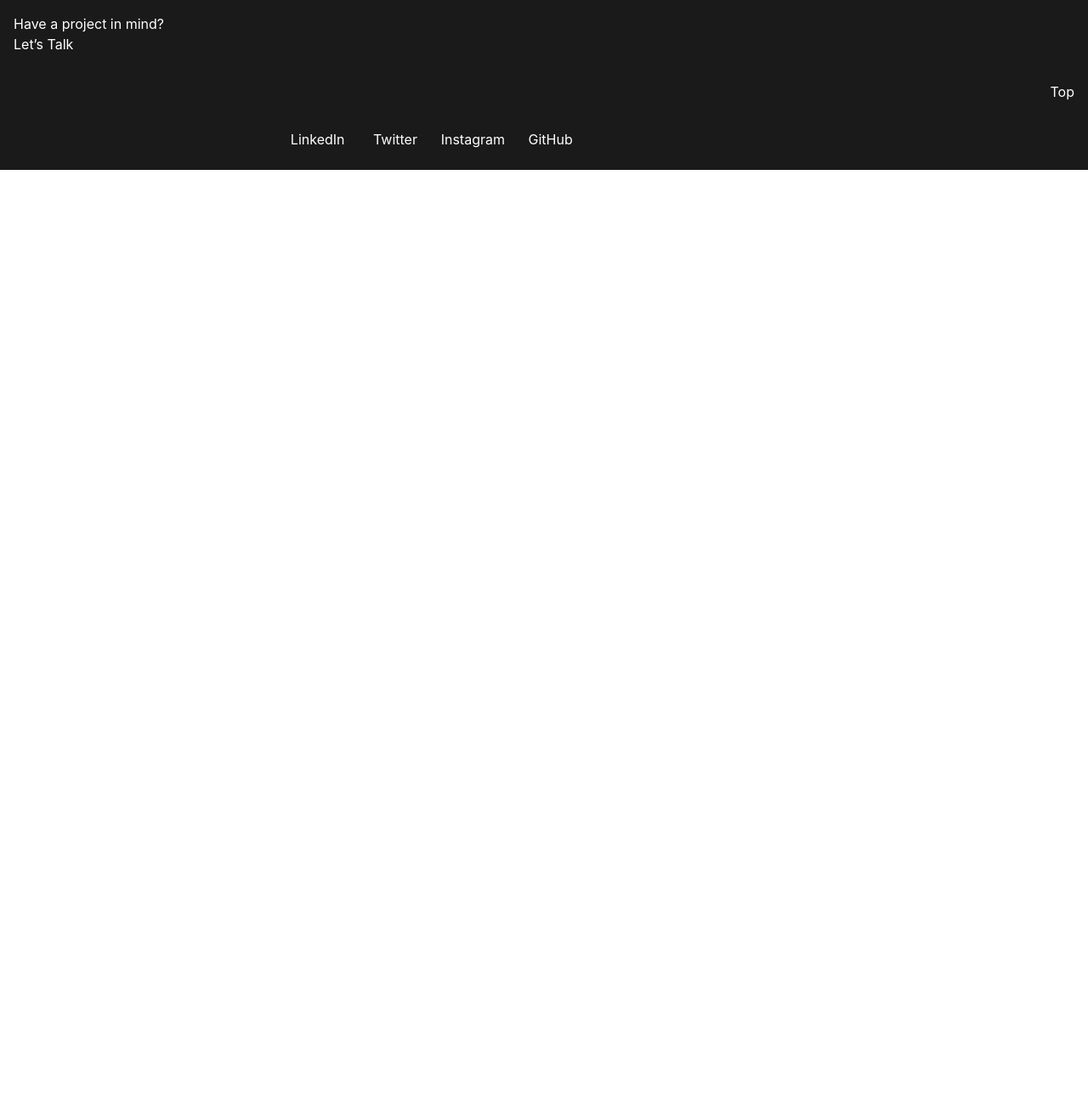
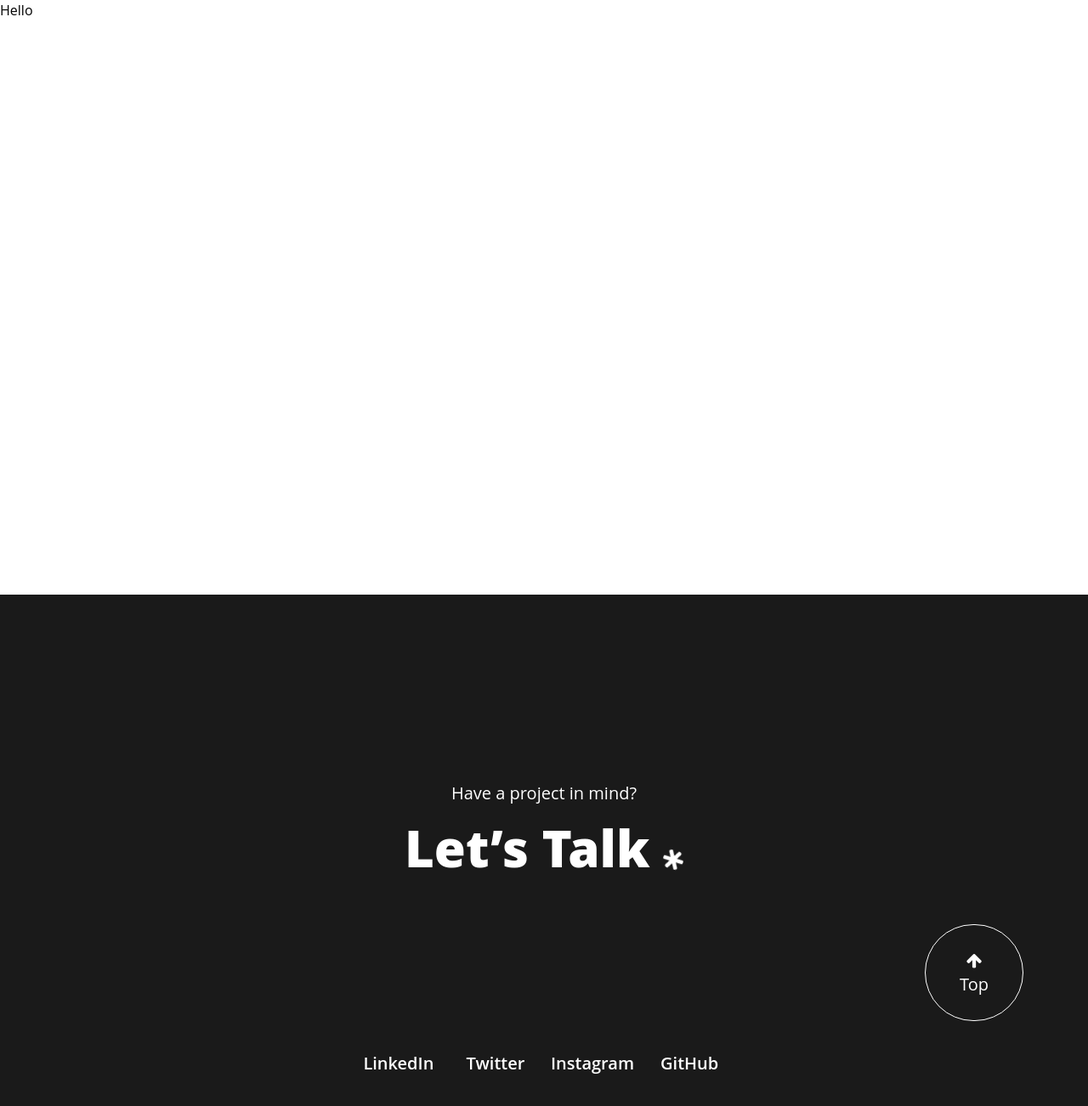
Before and after one commit to EseAlli/ese-dev, a React (Create React App) app: page / in a window 1280 px wide. Shown: the top 1302 px of the page at 85% size. Before the commit the page ends 800 px from the top, so only its background shows below. Built offline with nearby package versions, Linux system fonts and the light colour scheme.

Commit message:
added font awesome, footer first draft

```diff
--- a/package.json
+++ b/package.json
@@ -3,9 +3,14 @@
   "version": "0.1.0",
   "private": true,
   "dependencies": {
+    "@fortawesome/fontawesome-svg-core": "^6.1.1",
+    "@fortawesome/free-regular-svg-icons": "^6.1.1",
+    "@fortawesome/free-solid-svg-icons": "^6.1.1",
+    "@fortawesome/react-fontawesome": "^0.1.18",
     "@testing-library/jest-dom": "^5.16.4",
     "@testing-library/react": "^13.2.0",
     "@testing-library/user-event": "^13.5.0",
+    "font-awesome": "^4.7.0",
     "node-sass": "^7.0.1",
     "react": "^18.1.0",
     "react-dom": "^18.1.0",
--- a/public/index.html
+++ b/public/index.html
@@ -25,6 +25,7 @@
       Learn how to configure a non-root public URL by running `npm run build`.
     -->
     <title>React App</title>
+    <script src="https://kit.fontawesome.com/5dfe7be28b.js" crossorigin="anonymous"></script>
   </head>
   <body>
     <noscript>You need to enable JavaScript to run this app.</noscript>
--- a/src/App.js
+++ b/src/App.js
@@ -1,9 +1,12 @@
 import '../src/styles/index.scss';
-import Footer from './Components/Footer'
+import 'font-awesome/css/font-awesome.min.css';
+import Footer from './components/Footer';
+import Nav from './components/Nav'
 
 function App() {
   return (
     <div className="App">
+      <Nav/>
       <Footer/>
     </div>
   );
--- a/src/Components/Footer/index.jsx
+++ b/src/Components/Footer/index.jsx
@@ -2,22 +2,35 @@ import React from 'react'
 
 const index = () => {
   return (
-    <div className="bg-[#1A1A1A] h-[200px]">
-        <div className="mx-auto p-4">
-            <p className="text-white">Have a project in mind?</p>
-            <h2 className="text-white">Let’s Talk</h2>
-        </div>
-        <div className ="text-white text-right rounded-full border-white p-4">
-            <p className="">Top</p>
-        </div>
-        <div className="socials text-white mx-auto md:w-[50%]">
-            <div className="flex align-baseline justify-between items-center">
-                <ul className="grid gap-4 grid-cols-2 md:grid-cols-4 grid-rows-1 p-4 place-items-start md:place-items-center">
-                    <li>LinkedIn</li>
-                    <li>Twitter</li>
-                    <li>Instagram</li>
-                    <li>GitHub</li>
-                </ul>
+    <div className="bg-[#1A1A1A] h-[450px] md:h-[680px] p-4 md:p-9">
+        <div className="flex flex-col justify-center md:items-center md:p-10">
+            <div className="mx-auto p-4 flex flex-col justify-center items-center mt-20 md:mt-32 md:mb-11">
+                <p className="text-white text-xl mb-5">Have a project in mind?</p>
+                <h2 className="text-white font-black text-4xl md:text-6xl">Let’s Talk <span className="text-2xl"><i className=" text-white fa fa-light fa-star-of-life fa-spin"></i></span></h2>
+
+            </div>
+            <div className="hidden md:self-end md:block">
+                <div className ="text-white my-auto border rounded-full border-white text-center">
+                   <div className="px-10 py-7">
+                        <p className="text-xl"><i className="text-white fa fa-regular fa-arrow-up"></i></p>
+                        <p className="text-xl">Top</p>
+                   </div>
+                </div>
+            </div>
+            <div className="socials text-white mt-5">
+                <div className="md:px-32 self-start">
+                    <ul className="grid gap-2 md:gap-4 grid-cols-2 md:grid-cols-4 grid-rows-1 md:p-4 place-items-start md:place-items-center">
+                        <li className="md:text-xl text-xs font-semibold">LinkedIn</li>
+                        <li className="md:text-xl text-xs font-semibold">Twitter</li>
+                        <li className="md:text-xl text-xs font-semibold">Instagram</li>
+                        <li className="md:text-xl text-xs font-semibold">GitHub</li>
+                    </ul>
+                </div>
+                <div className="md:hidden">
+                    <div className ="text-white border rounded-full border-white">
+                        <p className="p-2 md:text-xl">Top</p>
+                    </div>
+                </div>
             </div>
         </div>
     </div>
--- /dev/null
+++ b/src/Components/Nav/index.jsx
@@ -0,0 +1,11 @@
+import React from 'react'
+
+const index = () => {
+  return (
+    <div className="h-[700px]">
+        Hello
+    </div>
+  )
+}
+
+export default index
--- a/src/index.css
+++ b/src/index.css
@@ -3,9 +3,7 @@
 @tailwind utilities;
 body {
   margin: 0;
-  font-family: -apple-system, BlinkMacSystemFont, 'Segoe UI', 'Roboto', 'Oxygen',
-    'Ubuntu', 'Cantarell', 'Fira Sans', 'Droid Sans', 'Helvetica Neue',
-    sans-serif;
+  font-family: 'Open Sans', sans-serif;
   -webkit-font-smoothing: antialiased;
   -moz-osx-font-smoothing: grayscale;
 }
```
Also changed, not shown: 1 other file (tests, documents, lock files or other folders).
